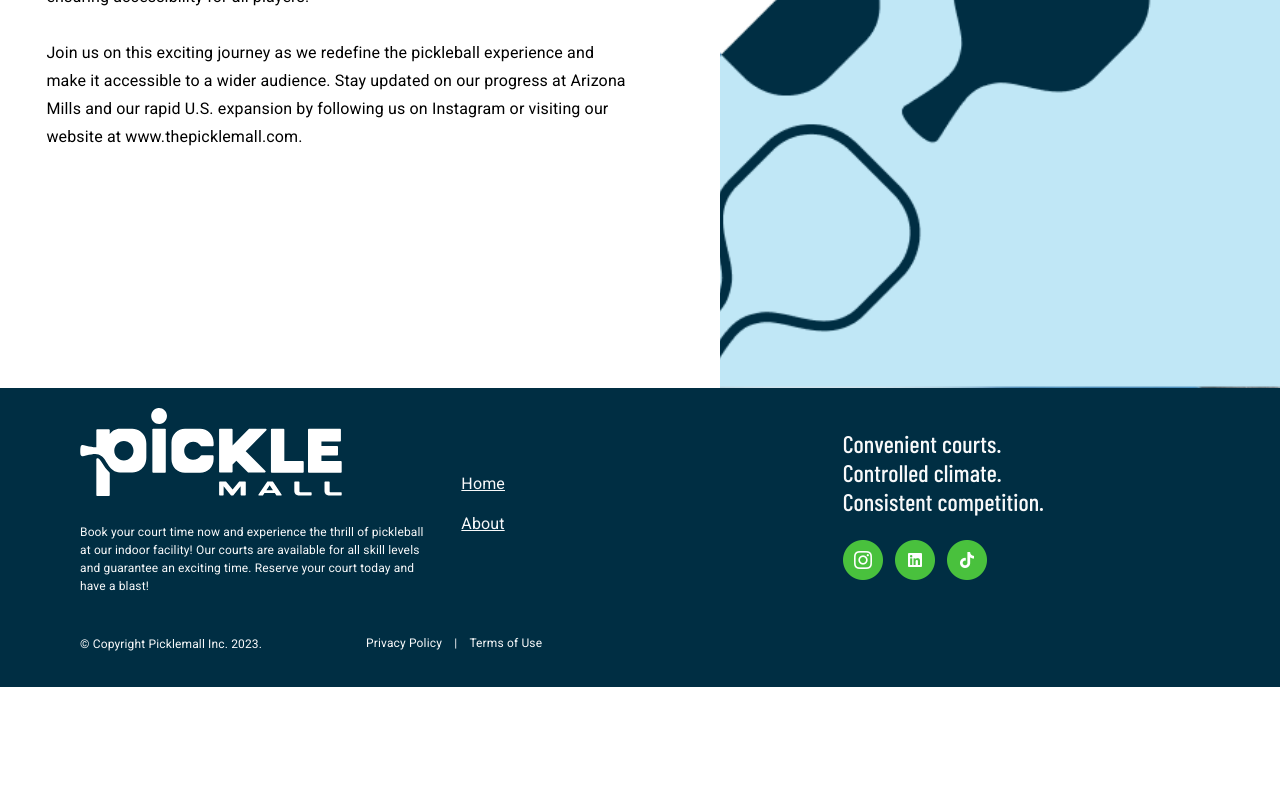
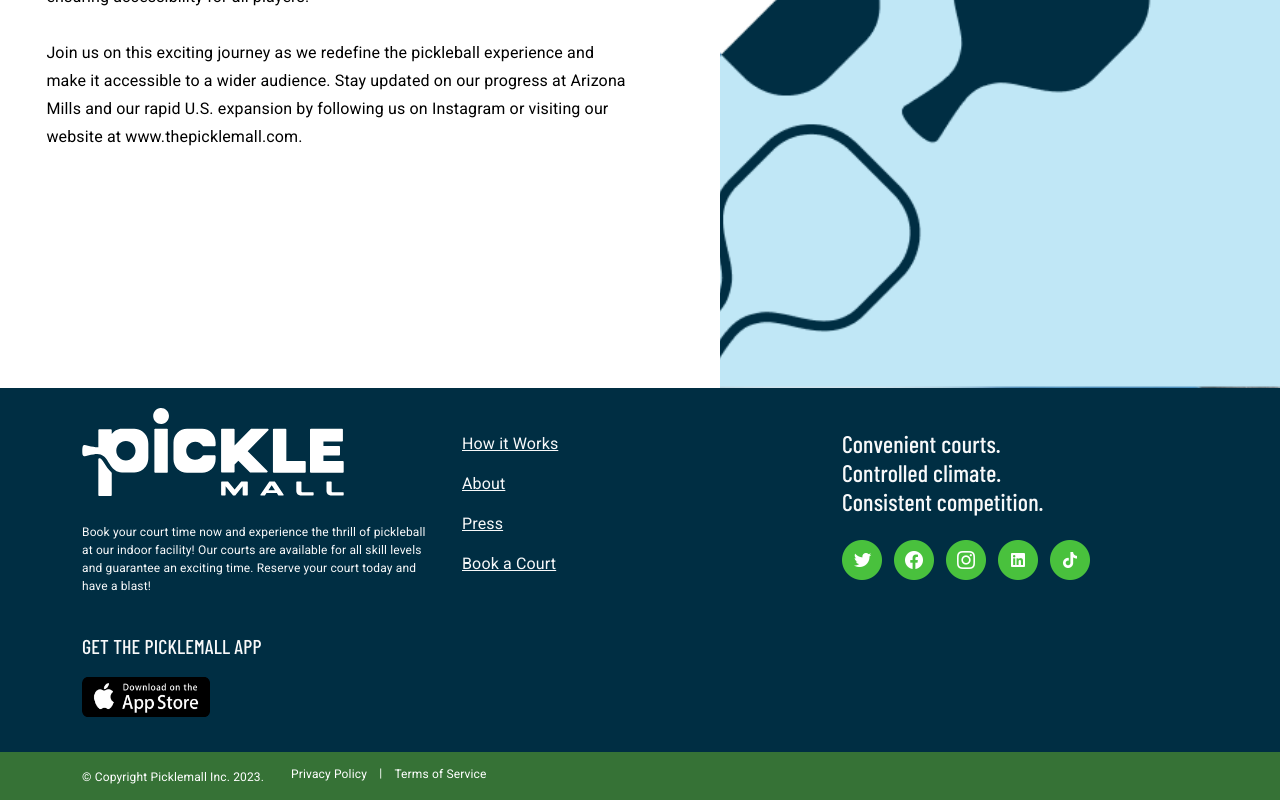
Before and after one commit to petermking18/PickleMall, a React (Create React App) app: page /about in a window 1280 px wide. Shown: the part 1379-2179 px from the top of the page. Before the commit the page ends 2066 px from the top, so only its background shows below. Built offline with nearby package versions, Linux system fonts and the light colour scheme.

Commit message:
finished footer

```diff
--- a/src/App.js
+++ b/src/App.js
@@ -37,7 +37,7 @@ const App = () => (
                     <Route path={"/about"} element={<About/>}/>
                     <Route path={"/contact"} element={<ContactForm/>}/>
                     <Route path={"/privacypolicy"} element={<PrivacyPolicy/>}/>
-                    <Route path={"/termsofuse"} element={<TOU/>}/>
+                    <Route path={"/termsofservice"} element={<TOU/>}/>
                 </Routes>
                 <Footer/>
             </div>
--- a/src/Common.js
+++ b/src/Common.js
@@ -1,3 +1,4 @@
 export default {
-    BookingLink: "https://www.google.com"
+    BookingLink: "https://www.google.com",
+    AppStoreLink: "https://www.google.com/images"
 }
--- a/src/Components/Footer/Footer.jsx
+++ b/src/Components/Footer/Footer.jsx
@@ -10,20 +10,22 @@ import linkedinIcon from "./Icons/Linkedin.png";
 import tiktokIcon from "./Icons/Tiktok.png";
 
 import logo from "../../Assets/logo.svg";
+import appStore from './appStore.png';
 import "./Footer.scss";
+import Common from "../../Common";
 
 export default function Footer() {
     const socials = [
-        // {
-        //     name: "twitter,",
-        //     icon: twitterIcon,
-        //     link: "",
-        // },
-        // {
-        //     name: "facebook,",
-        //     icon: facebookIcon,
-        //     link: "",
-        // },
+        {
+            name: "twitter,",
+            icon: twitterIcon,
+            link: "https://twitter.com/thepicklemall",
+        },
+        {
+            name: "facebook,",
+            icon: facebookIcon,
+            link: "https://www.facebook.com/profile.php?id=100091996094267",
+        },
 
         {
             name: "instagram,",
@@ -51,7 +53,9 @@ export default function Footer() {
     ];
     return (
         <footer className={"bg-deep-blue text-light"}>
-            <div className={"footer-container px-3 px-md-5rem"}>
+            <div className={"bg-deep-blue text-light"}>
+                <div className={"container"}>
+                    <div className={"footer-container"}>
                         {/* col1 */}
                         <Grid
                             container
@@ -65,38 +69,31 @@ export default function Footer() {
                                     </a>
                                 </div>
                                 <p className="footer-text fs-12px">
-                            Book your court time now and experience the thrill of pickleball at our indoor facility! Our
-                            courts are available for all skill levels and guarantee an exciting time. Reserve your court
-                            today and have a blast!
+                                    Book your court time now and experience the thrill of pickleball at our indoor facility!
+                                    Our courts are available for all skill levels and guarantee an exciting time. Reserve
+                                    your court today and have a blast!
                                 </p>
                             </Grid>
                             {/* col2 */}
                             <Grid xs={12} md={4} className={"d-flex flex-column"}>
                                 <div className="footer-links fs-16px pl-md-5">
-                            <Link to={"/home"}
+                                    <Link to={"/HowItWorks"}
                                           className={"small link-normal text-start"}>
-                                Home
+                                        How it Works
                                     </Link>
-                            {/*<a*/}
-                            {/*    className={"small link-normal text-start"}*/}
-                            {/*    href="/whattoexpect"*/}
-                            {/*>*/}
-                            {/*    What to Expect*/}
-                            {/*</a>*/}
-                            {/*<a*/}
-                            {/*    className={"small link-normal text-start"}*/}
-                            {/*    href="/locations"*/}
-                            {/*>*/}
-                            {/*    Locations*/}
-                            {/*</a>*/}
-                            {/*<a className={"small link-normal text-start"}>*/}
-                            {/*    Events*/}
-                            {/*</a>*/}
+                                    <Link to={"/About"}
+                                          className={"small link-normal text-start"}>
+                                        About
+                                    </Link>
                                     <Link
-                                to={"/about"}
+                                        to={"/Press"}
                                         className={"small link-normal text-start"}
                                     >
-                                About
+                                        Press
+                                    </Link>
+                                    <Link to={Common.BookingLink}
+                                          className={"small link-normal text-start"}>
+                                        Book a Court
                                     </Link>
                                 </div>
                             </Grid>
@@ -117,23 +114,41 @@ export default function Footer() {
                                     ))}
                                 </div>
                             </Grid>
-                    {/* bottom row */}
-                    <Grid xs={12} sm={3} className={"text-center text-sm-start d-none d-md-block mb-3"}>
+                            <Grid xs={12} className={"mb-4"}>
+                                <Link to={Common.AppStoreLink}
+                                      className={"no-decoration"}>
+                                    <div className={"d-none d-md-block"}>
+                                        <p className={"font-barlow-condensed fs-20px mt-0 mb-3"}>
+                                            GET THE PICKLEMALL APP
+                                        </p>
+                                        <img alt={"App store"} src={appStore} style={{ width: '128px', height: '40px'}}/>
+                                    </div>
+                                </Link>
+
+                            </Grid>
+                        </Grid>
+                    </div>
+                </div>
+            </div>
+            <div className={"bg-kitchen-green text-bright-white"}>
+                <div className={"container"}>
+                    <Grid container spacing={3}>
+                        <Grid xs={12} sm={2.2} className={"text-center text-sm-start d-none d-md-block mb-0"}>
                             <span className={'fs-12px'}>© Copyright Picklemall Inc. 2023.</span>
                         </Grid>
-                    <Grid xs={12} md={9} className={"d-flex flex-column flex-sm-row fs-12px mb-md-3"}>
+                        <Grid xs={12} md={9} className={"d-flex flex-column flex-sm-row fs-12px mb-0"}>
                             <Link
                                 to={"/PrivacyPolicy"}
-                            className={"small link-normal text-center text-sm-start"}
+                                className={"small link-normal text-center text-sm-start mb-2 mb-md-0"}
                             >
-                            <span>Privacy Policy</span>
+                                <span className={"align-middle"}>Privacy Policy</span>
                             </Link>
                             <span className={"d-none d-sm-inline"}>&emsp;|&emsp;</span>
                             <Link
-                            to={"/TermsOfUse"}
-                            className={"small link-normal text-center text-sm-start"}
+                                to={"/TermsOfService"}
+                                className={"small link-normal text-center text-sm-start mb-2 mb-md-0"}
                             >
-                            <span>Terms of Use</span>
+                                <span className={"align-middle"}>Terms of Service</span>
                             </Link>
                             {/*<span className={"d-none d-sm-inline"}>&emsp;|&emsp;</span>*/}
                             {/*<Link*/}
@@ -148,6 +163,7 @@ export default function Footer() {
                         </Grid>
                     </Grid>
                 </div>
+            </div>
         </footer>
     );
 }
--- a/src/Components/Footer/Footer.scss
+++ b/src/Components/Footer/Footer.scss
@@ -1,26 +1,9 @@
 @import "../../Global.scss";
 
 footer {
-  .fs-12px {
-    font-size: 12px !important;
-  }
-  .fs-16px {
-    font-size: 16px !important;
-  }
-  @include media-breakpoint-up(md) {
-    .fs-md-16px {
-      font-size: 16px !important;
-    }
-  }
-
-  .px-md-5rem {
-    @include media-breakpoint-up(md) {
-      padding-left: 5rem !important;
-      padding-right: 5rem !important;
-    }
-  }
 }
 .footer-container {
+
 }
 .footer-text {
   white-space: normal;
--- a/src/Global.scss
+++ b/src/Global.scss
@@ -10,6 +10,7 @@ $nav-height: 4rem;
 
 .no-decoration {
     text-decoration: none !important;
+    color: inherit !important;
 }
 
 @function pxToRem($pxSize) {
--- a/src/Pages/TOU/TOU.jsx
+++ b/src/Pages/TOU/TOU.jsx
@@ -9,7 +9,7 @@ export default function TOU() {
                 <div className={'d-flex justify-content-center justify-content-md-center py-5'}>
                     <img src={logo} alt={'logo'}/>
                 </div>
-                <h1 className={'mb-0'}>Website Terms of Use</h1>
+                <h1 className={'mb-0'}>Website Terms of Service</h1>
                 <p className={'mt-1 mb-5'}>
                     Last modified: April 18, 2023
                 </p>
```
Also changed, not shown: src/Components/Footer/appStore.png (added). Lines whose indentation alone changed are shown as unchanged.
